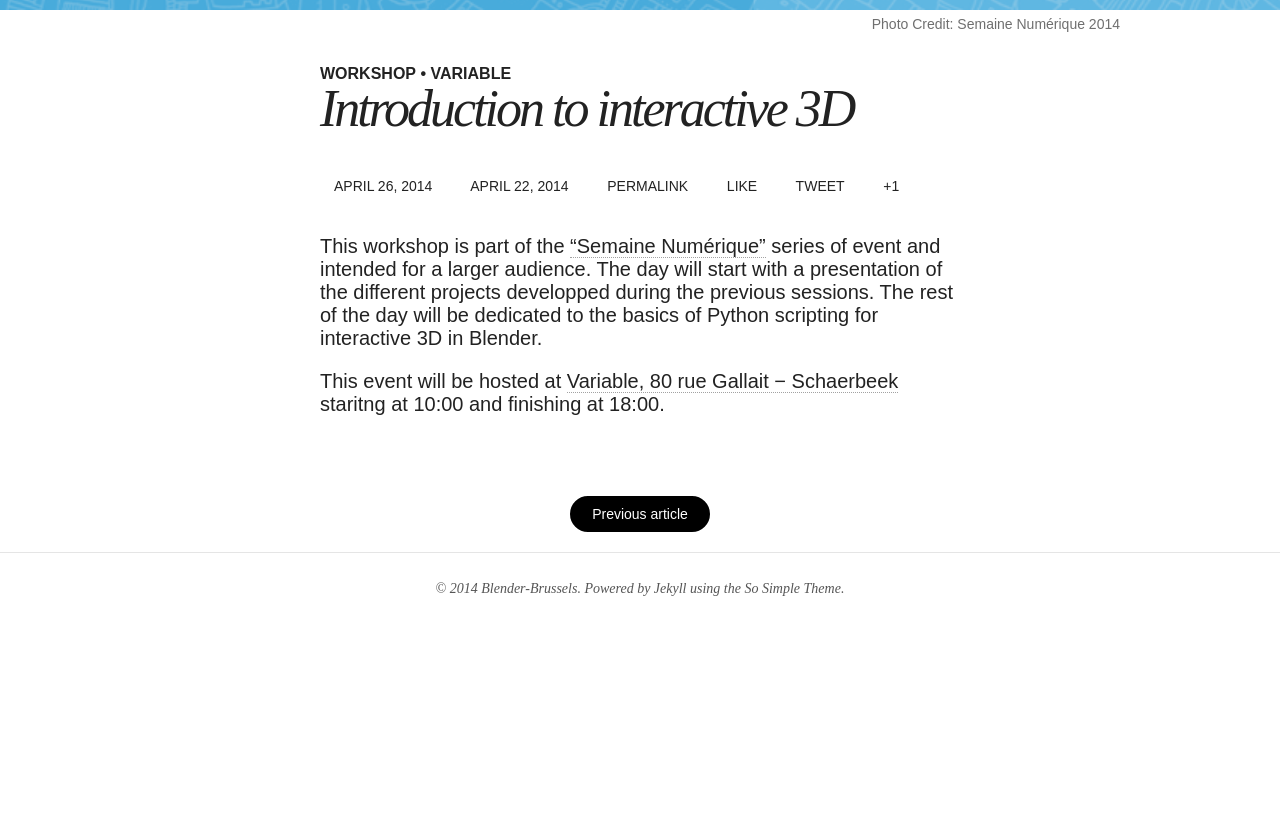
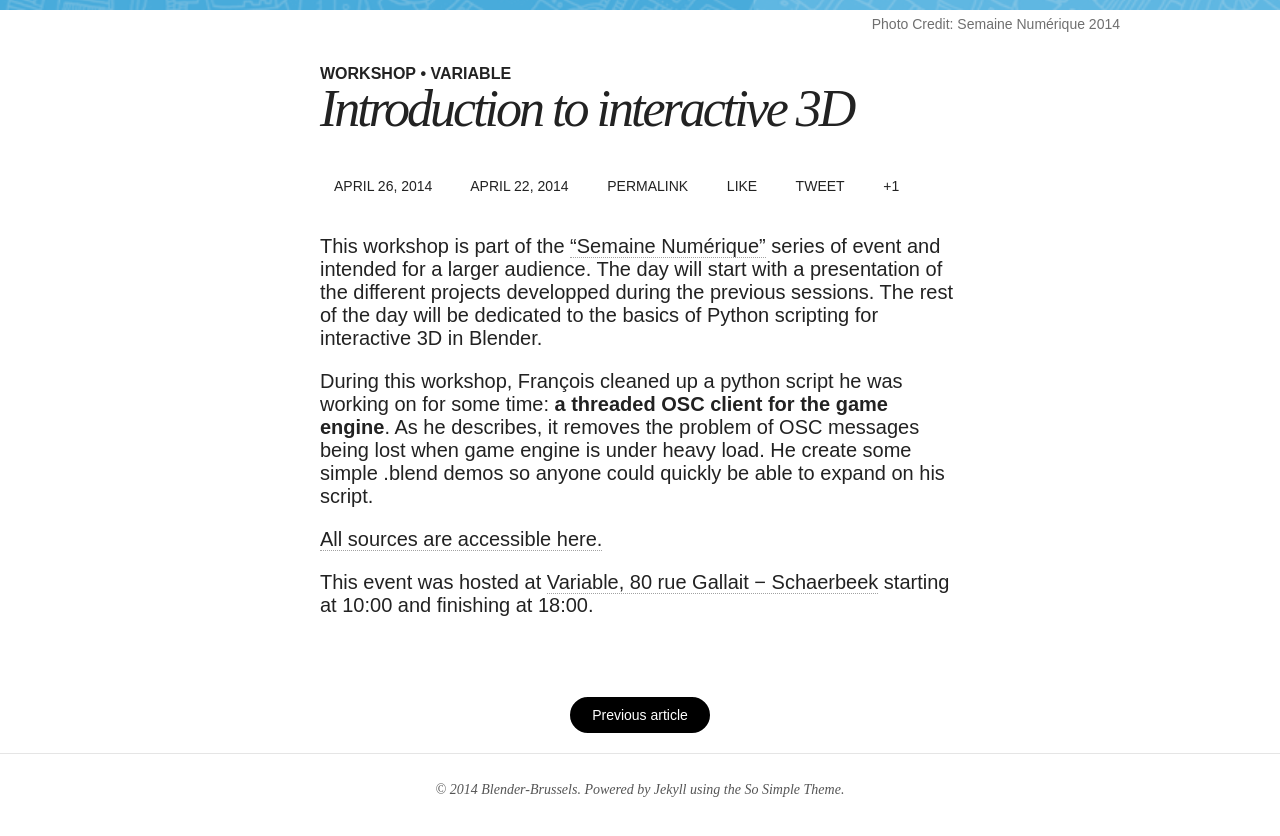
Before and after one commit to Blender-Brussels/blender-brussels.github.io, a Jekyll site: the page built from _posts/2014-04-26-introduction-to-interactive-3D.md, in a window 1280 px wide and 900 px high, scrolled down 619 px. Shown: the top 836 px of the window. Built offline with Jekyll 4.4.1, drawn with Linux system fonts in a browser that asks for light colours; nearby versions of some CDN libraries; before the commit the page ends 1318 px from its top, so only the background shows below that.

Commit message:
updated with results from the workshop

```diff
--- a/_posts/2014-04-26-introduction-to-interactive-3D.md
+++ b/_posts/2014-04-26-introduction-to-interactive-3D.md
@@ -15,4 +15,8 @@ share: true
 
 This workshop is part of the ["Semaine Numérique"](http://lasemainenumerique.be/Introduction-a-la-3D-interactive) series of event and intended for a larger audience. The day will start with a presentation of the different projects developped during the previous sessions. The rest of the day will be dedicated to the basics of Python scripting for interactive 3D in Blender.
 
-This event will be hosted at [Variable, 80 rue Gallait − Schaerbeek](https://www.openstreetmap.org/way/60317745#map=19/50.86677/4.36900) staritng at 10:00 and finishing at 18:00.
+During this workshop, François cleaned up a python script he was working on for some time: **a threaded OSC client for the game engine**. As he describes, it removes the problem of OSC messages being lost when game engine is under heavy load. He create some simple .blend demos so anyone could quickly be able to expand on his script.
+
+[All sources are accessible here.](https://github.com/Blender-Brussels/bpy-bge-library/tree/master/scripts/bge/osc)
+
+This event was hosted at [Variable, 80 rue Gallait − Schaerbeek](https://www.openstreetmap.org/way/60317745#map=19/50.86677/4.36900) starting at 10:00 and finishing at 18:00.
```
